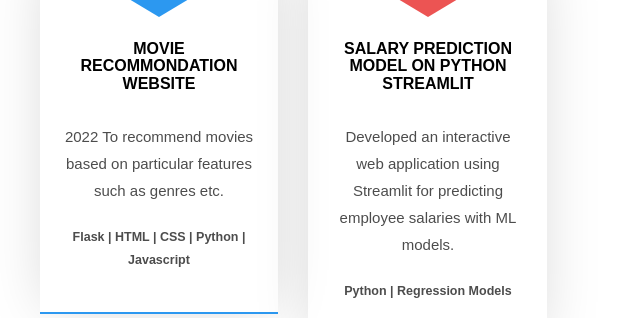
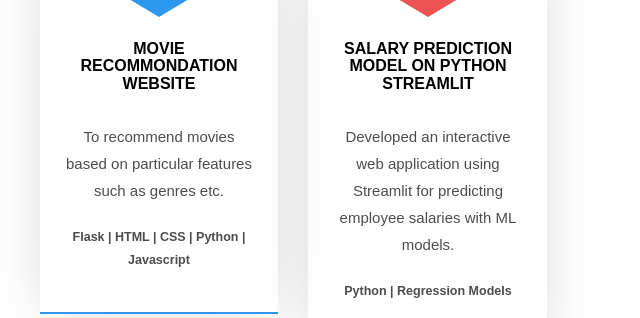
Before and after one commit to sreyasureshc/Portfolio, a plain HTML site: page index.html in a window 1280 px wide. Shown: the part 2600-2918 px from the top of the page, 362-1002 px from the left. Drawn offline with Linux system fonts and the light colour scheme; a web font is replaced by a local one.

Commit message:
Update index.html

```diff
--- a/index.html
+++ b/index.html
@@ -500,7 +500,7 @@
 									<div class="desc">
 										<!-- Edit content for your specialization -->
 										<h3>Movie Recommondation Website</h3>
-										<p>2022 To recommend movies based on particular features such as genres etc.</p>
+										<p>To recommend movies based on particular features such as genres etc.</p>
 										<p id="project-tool">Flask | HTML | CSS | Python | Javascript</p>
 									</div>
 								</div>
```
